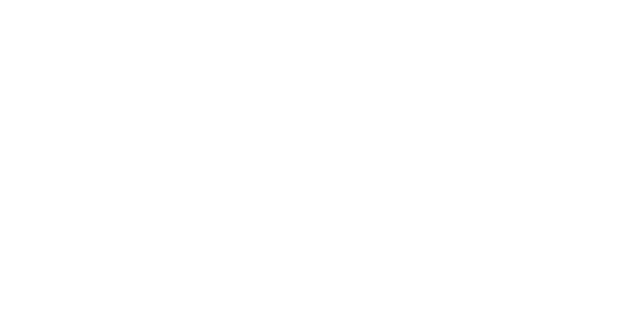
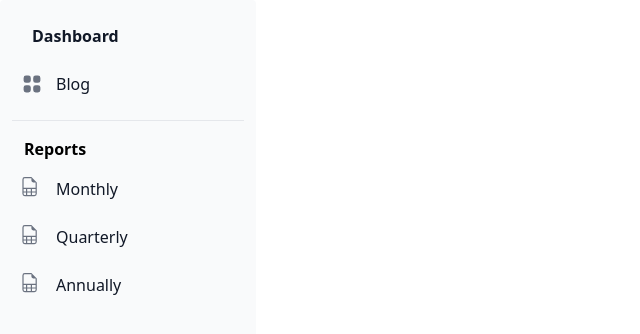
Before and after one commit to sn-eng/website, a React (Create React App) app: page /royalty in a window 1280 px wide. Before the commit this address had no page. Shown: the top 334 px of the page, without its empty margins (0-640 px from the left). Built offline with nearby package versions, Linux system fonts and the light colour scheme.

Commit message:
add admin panel, gh pages to project

```diff
--- a/package.json
+++ b/package.json
@@ -15,6 +15,7 @@
         "@types/react-dom": "^18.0.0",
         "dotenv": "^16.0.3",
         "firebase": "^9.15.0",
+        "gh-pages": "^4.0.0",
         "react": "^18.2.0",
         "react-dom": "^18.2.0",
         "react-icons": "^4.7.1",
--- /dev/null
+++ b/src/admin/components/sidebar/index.tsx
@@ -0,0 +1,97 @@
+import React from 'react'
+
+const Sidebar = () => {
+    return (
+        <aside className='w-64 ' aria-label='Sidebar'>
+            <div className='px-3 py-4 overflow-y-auto rounded bg-gray-50 dark:bg-gray-800 min-h-[100vh]'>
+                <ul className='space-y-2'>
+                    <li>
+                        <a
+                            href='/royalty'
+                            className='flex items-center p-2 text-base font-normal text-gray-900 rounded-lg dark:text-white hover:bg-gray-100 dark:hover:bg-gray-700'
+                        >
+                            <span className='ml-3 font-bold'>Dashboard</span>
+                        </a>
+                    </li>
+                    <li>
+                        <a
+                            href='/royalty/blog'
+                            className='flex items-center p-2 text-base font-normal text-gray-900 rounded-lg dark:text-white hover:bg-gray-100 dark:hover:bg-gray-700'
+                        >
+                            <svg
+                                aria-hidden='true'
+                                className='flex-shrink-0 w-6 h-6 text-gray-500 transition duration-75 dark:text-gray-400 group-hover:text-gray-900 dark:group-hover:text-white'
+                                fill='currentColor'
+                                viewBox='0 0 20 20'
+                                xmlns='http://www.w3.org/2000/svg'
+                            >
+                                <path d='M5 3a2 2 0 00-2 2v2a2 2 0 002 2h2a2 2 0 002-2V5a2 2 0 00-2-2H5zM5 11a2 2 0 00-2 2v2a2 2 0 002 2h2a2 2 0 002-2v-2a2 2 0 00-2-2H5zM11 5a2 2 0 012-2h2a2 2 0 012 2v2a2 2 0 01-2 2h-2a2 2 0 01-2-2V5zM11 13a2 2 0 012-2h2a2 2 0 012 2v2a2 2 0 01-2 2h-2a2 2 0 01-2-2v-2z'></path>
+                            </svg>
+                            <span className='flex-1 ml-3 whitespace-nowrap'>
+                                Blog
+                            </span>
+                        </a>
+                    </li>
+                </ul>
+                <ul className='pt-4 mt-4 space-y-2 border-t border-gray-200 dark:border-gray-700'>
+                    <li>
+                        <span className='ml-3 font-bold'>Reports</span>
+                    </li>
+                    <li>
+                        <a
+                            href='/royalty'
+                            className='flex items-center p-2 text-base font-normal text-gray-900 transition duration-75 rounded-lg hover:bg-gray-100 dark:hover:bg-gray-700 dark:text-white group'
+                        >
+                            <svg
+                                aria-hidden='true'
+                                className='flex-shrink-0 w-6 h-6 text-gray-500 transition duration-75 dark:text-gray-400 group-hover:text-gray-900 dark:group-hover:text-white'
+                                fill='currentColor'
+                                viewBox='0 0 20 20'
+                                xmlns='http://www.w3.org/2000/svg'
+                            >
+                                <path d='M14 14V4.5L9.5 0H4a2 2 0 0 0-2 2v12a2 2 0 0 0 2 2h8a2 2 0 0 0 2-2zM9.5 3A1.5 1.5 0 0 0 11 4.5h2V9H3V2a1 1 0 0 1 1-1h5.5v2zM3 12v-2h2v2H3zm0 1h2v2H4a1 1 0 0 1-1-1v-1zm3 2v-2h3v2H6zm4 0v-2h3v1a1 1 0 0 1-1 1h-2zm3-3h-3v-2h3v2zm-7 0v-2h3v2H6z' />
+                            </svg>
+                            <span className='ml-3'>Monthly</span>
+                        </a>
+                    </li>
+                    <li>
+                        <a
+                            href='/royalty'
+                            className='flex items-center p-2 text-base font-normal text-gray-900 transition duration-75 rounded-lg hover:bg-gray-100 dark:hover:bg-gray-700 dark:text-white group'
+                        >
+                            <svg
+                                aria-hidden='true'
+                                className='flex-shrink-0 w-6 h-6 text-gray-500 transition duration-75 dark:text-gray-400 group-hover:text-gray-900 dark:group-hover:text-white'
+                                fill='currentColor'
+                                viewBox='0 0 20 20'
+                                xmlns='http://www.w3.org/2000/svg'
+                            >
+                                <path d='M14 14V4.5L9.5 0H4a2 2 0 0 0-2 2v12a2 2 0 0 0 2 2h8a2 2 0 0 0 2-2zM9.5 3A1.5 1.5 0 0 0 11 4.5h2V9H3V2a1 1 0 0 1 1-1h5.5v2zM3 12v-2h2v2H3zm0 1h2v2H4a1 1 0 0 1-1-1v-1zm3 2v-2h3v2H6zm4 0v-2h3v1a1 1 0 0 1-1 1h-2zm3-3h-3v-2h3v2zm-7 0v-2h3v2H6z' />
+                            </svg>
+                            <span className='ml-3'>Quarterly</span>
+                        </a>
+                    </li>
+                    <li>
+                        <a
+                            href='/royalty'
+                            className='flex items-center p-2 text-base font-normal text-gray-900 transition duration-75 rounded-lg hover:bg-gray-100 dark:hover:bg-gray-700 dark:text-white group'
+                        >
+                            <svg
+                                aria-hidden='true'
+                                className='flex-shrink-0 w-6 h-6 text-gray-500 transition duration-75 dark:text-gray-400 group-hover:text-gray-900 dark:group-hover:text-white'
+                                fill='currentColor'
+                                viewBox='0 0 20 20'
+                                xmlns='http://www.w3.org/2000/svg'
+                            >
+                                <path d='M14 14V4.5L9.5 0H4a2 2 0 0 0-2 2v12a2 2 0 0 0 2 2h8a2 2 0 0 0 2-2zM9.5 3A1.5 1.5 0 0 0 11 4.5h2V9H3V2a1 1 0 0 1 1-1h5.5v2zM3 12v-2h2v2H3zm0 1h2v2H4a1 1 0 0 1-1-1v-1zm3 2v-2h3v2H6zm4 0v-2h3v1a1 1 0 0 1-1 1h-2zm3-3h-3v-2h3v2zm-7 0v-2h3v2H6z' />
+                            </svg>
+                            <span className='ml-3'>Annually</span>
+                        </a>
+                    </li>
+                </ul>
+            </div>
+        </aside>
+    )
+}
+
+export default Sidebar
--- /dev/null
+++ b/src/admin/pages/blog/index.tsx
@@ -0,0 +1,9 @@
+import React from 'react'
+
+const Blog = () => {
+  return (
+    <div>index</div>
+  )
+}
+
+export default Blog
--- a/src/components/header/index.tsx
+++ b/src/components/header/index.tsx
@@ -23,11 +23,20 @@ export default function Header(props: any) {
                         />
                     </Link>
                     <button
-                        className='cursor-pointer text-xl leading-none px-3 py-1 border border-solid border-transparent rounded bg-transparent block lg:hidden outline-none focus:outline-none'
+                        className='cursor-pointer text-xl leading-none  py-1 border border-solid border-transparent rounded bg-transparent block lg:hidden outline-none focus:outline-none'
                         type='button'
                         onClick={() => setNavbarOpen(!navbarOpen)}
                     >
-                        <i className='text-gray-800f as fa-bars'></i>
+                        <svg
+                            className='w-16 h-16 fill-gray-800 '
+                            viewBox='0 0 32 32'
+                            xmlns='http://www.w3.org/2000/svg'
+                        >
+                            <path
+                                fill-rule='evenodd'
+                                d='M2.5 12a.5.5 0 0 1 .5-.5h10a.5.5 0 0 1 0 1H3a.5.5 0 0 1-.5-.5zm0-4a.5.5 0 0 1 .5-.5h10a.5.5 0 0 1 0 1H3a.5.5 0 0 1-.5-.5zm0-4a.5.5 0 0 1 .5-.5h10a.5.5 0 0 1 0 1H3a.5.5 0 0 1-.5-.5z'
+                            />
+                        </svg>
                     </button>
                 </div>
                 <div
--- /dev/null
+++ b/src/layouts/AdminLayout.tsx
@@ -0,0 +1,18 @@
+import React from 'react'
+import { Outlet } from 'react-router-dom'
+import Sidebar from '../admin/components/sidebar'
+
+const AdminLayout = () => {
+    return (
+        <div className='container flex flex-row'>
+            <div className='items-center'>
+                <Sidebar />
+            </div>
+            <div className='flex-1 p-8'>
+                <Outlet />
+            </div>
+        </div>
+    )
+}
+
+export default AdminLayout
--- a/src/routes/routes.tsx
+++ b/src/routes/routes.tsx
@@ -6,6 +6,7 @@ import SuspenseLoader from '../components/suspenseLoader'
 
 //Layouts
 import ClientLayout from '../layouts/ClientLayout'
+import AdminLayout from '../layouts/AdminLayout'
 
 const Loader = (Component: any) => (props: any) =>
     (
@@ -19,6 +20,9 @@ const Landing = Loader(lazy(() => import('../content/landing')))
 const About = Loader(lazy(() => import('../content/about')))
 const Blog = Loader(lazy(() => import('../content/blog')))
 const Contact = Loader(lazy(() => import('../content/contact')))
+
+//Admin Pages
+const AdminBlog = Loader(lazy(() => import('../admin/pages/blog')))
 
 const routes: RouteObject[] = [
     {
@@ -43,6 +47,16 @@ const routes: RouteObject[] = [
             },
         ],
     },
+    {
+        path: 'royalty',
+        element: <AdminLayout />,
+        children: [
+            {
+                path: 'blog',
+                element: <AdminBlog />,
+            },
+        ],
+    },
 ]
 
 export default routes
```
Also changed, not shown: 1 other file (tests, documents, lock files or other folders).
